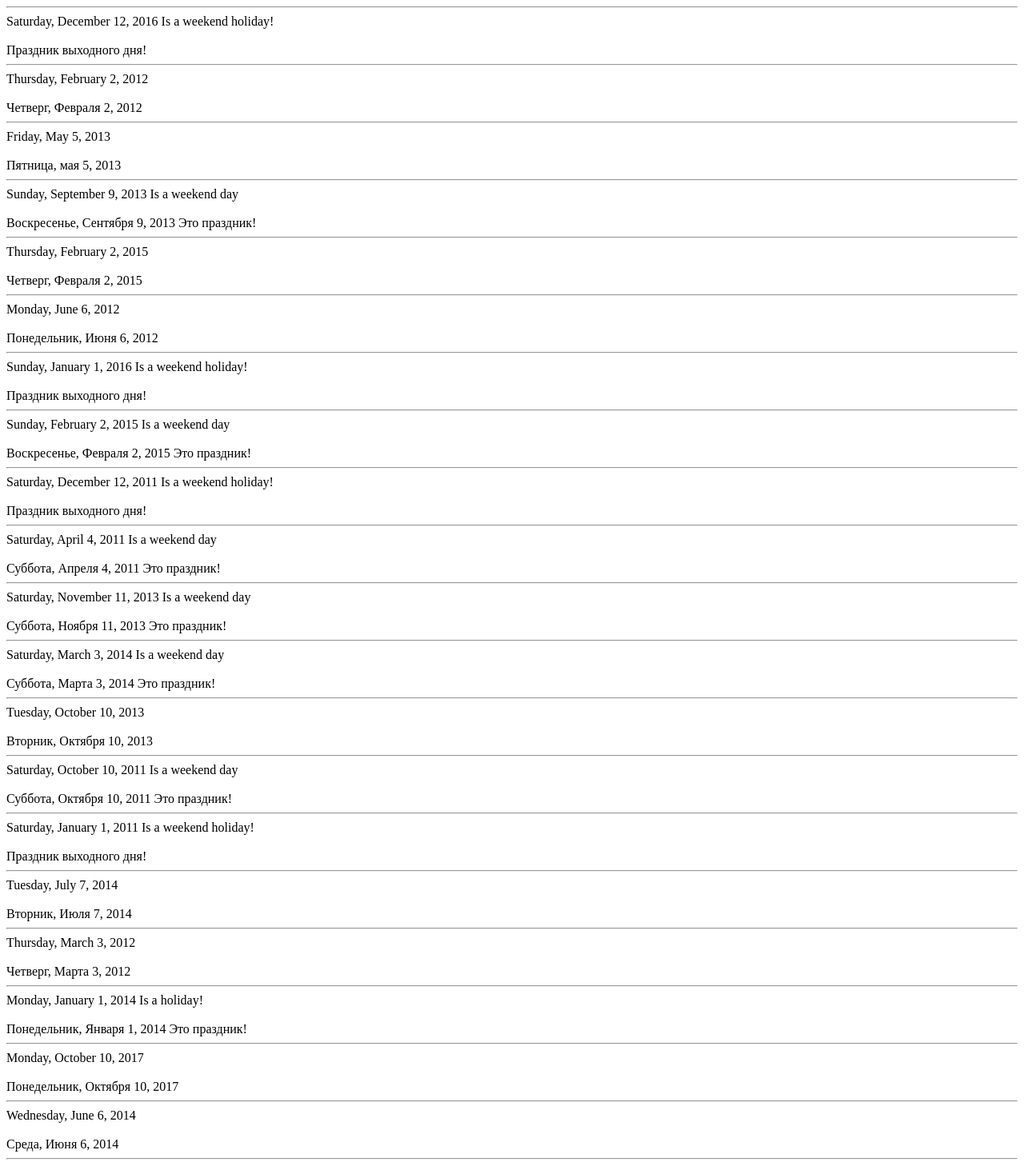
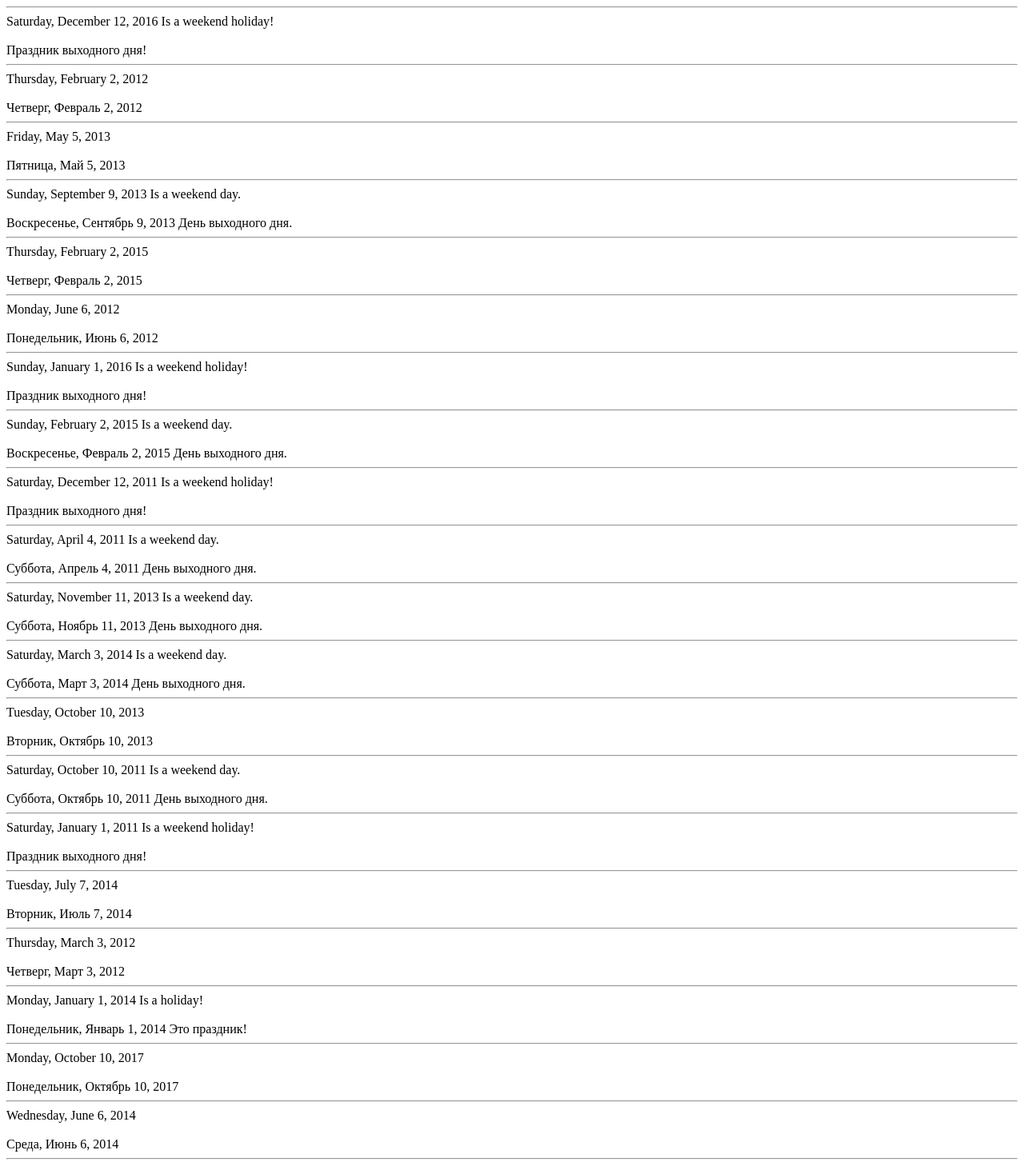
Before and after one commit to Darkmift/Russian-random-date-with-weekend-holiday, a PHP site: page / in a window 1280 px wide. Shown: the whole page at 80% size. Run offline with PHP 8.4, Linux system fonts and the light colour scheme.

Commit message:
Update index.php

```diff
--- a/index.php
+++ b/index.php
@@ -1,3 +1,4 @@
+
 <?php
 mb_internal_encoding('utf-8');
 ?>
@@ -17,11 +18,9 @@ mb_internal_encoding('utf-8');
         $random_date = date('n F Y l ', rand($start, $end));
 
         function random_date() {
-
             $start = strtotime('2010-01-01');
             $end = strtotime('2018-01-01');
             $random_date = date('n F Y l ', rand($start, $end));
-
             $days_en = array(
                 'Sunday',
                 'Monday',
@@ -30,7 +29,6 @@ mb_internal_encoding('utf-8');
                 'Thursday',
                 'Friday',
                 'Saturday');
-
             $days_rus = array(
                 'Воскресенье',
                 'Понедельник',
@@ -39,7 +37,6 @@ mb_internal_encoding('utf-8');
                 'Четверг',
                 'Пятница',
                 'Суббота');
-
             $months_en = array(
                 'January',
                 'February',
@@ -54,22 +51,20 @@ mb_internal_encoding('utf-8');
                 'November',
                 'December'
             );
-
             $months_rus = array(
-                'Января',
-                'Февраля',
-                'Марта',
-                'Апреля',
-                'мая',
-                'Июня',
-                'Июля',
-                'Августа',
-                'Сентября',
-                'Октября',
-                'Ноября',
-                'Декабря'
+                'Январь',
+                'Февраль',
+                'Март',
+                'Апрель',
+                'Май',
+                'Июнь',
+                'Июль',
+                'Август',
+                'Сентябрь',
+                'Октябрь',
+                'Ноябрь',
+                'Декабрь'
             );
-
             $holidays_rus = array(
                 '8 января',
                 '7 января',
@@ -84,12 +79,11 @@ mb_internal_encoding('utf-8');
                 '22 июня',
                 '1 сентября',
                 '27 сентября',
-                '4 ноября',
+                '4 октября',
                 '12 декабря',
                 '31 декабря',
                 '1 января'
             );
-
             $holidays_en = array(
                 '8 January',
                 '7 January',
@@ -115,7 +109,6 @@ mb_internal_encoding('utf-8');
                 'Sunday'
             );
             $is_weekend = false;
-
             for ($i = 0; $i <= count($weekend_days) - 1; $i++) {
                 if (strpos($random_date, $weekend_days[$i]) !== false) {
                     $is_weekend = true;
@@ -149,8 +142,8 @@ mb_internal_encoding('utf-8');
                 $string_result_rus .= ' Это праздник!';
             }
             if ($is_weekend) {
-                $string_result_en .= ' Is a weekend day';
-                $string_result_rus .= ' Это праздник!';
+                $string_result_en .= ' Is a weekend day.';
+                $string_result_rus .= ' День выходного дня.';
             }
             $string = $string_result_en . '<br><br>' . $string_result_rus;
             return $string;
```
